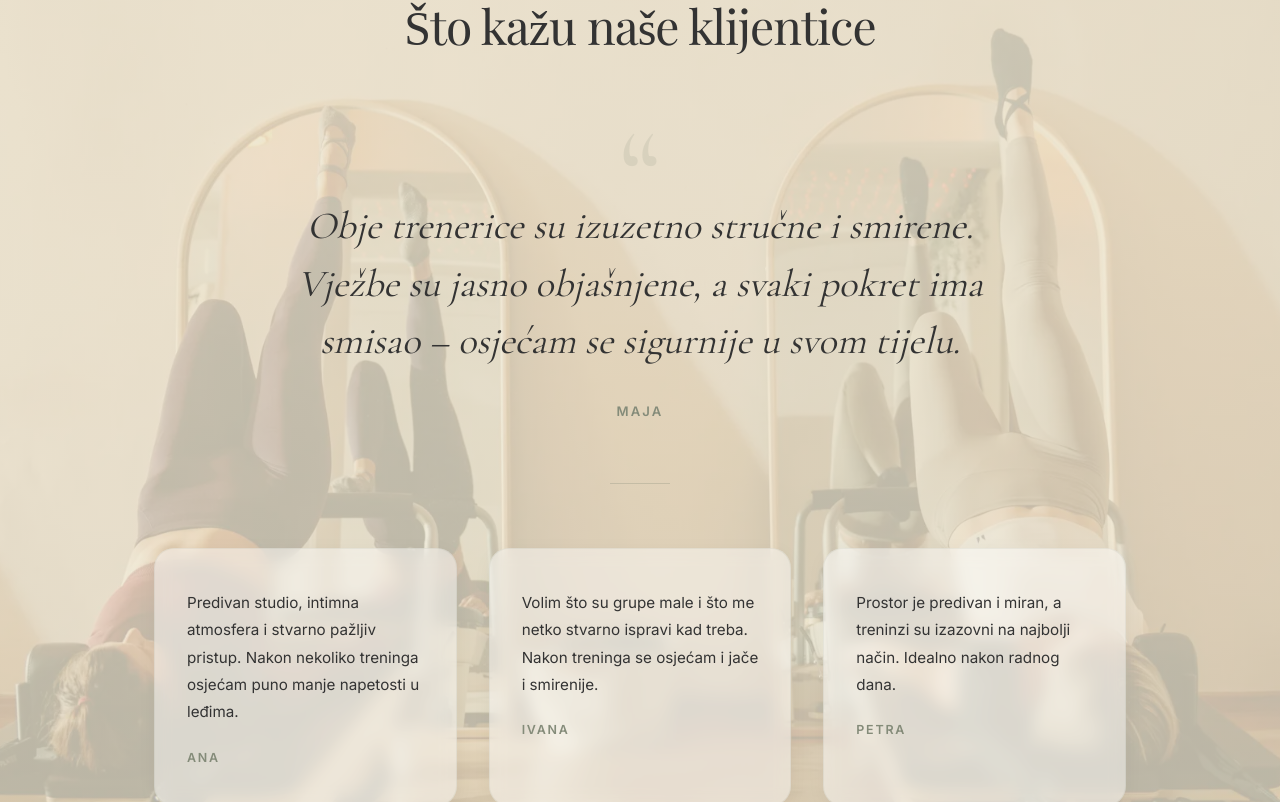
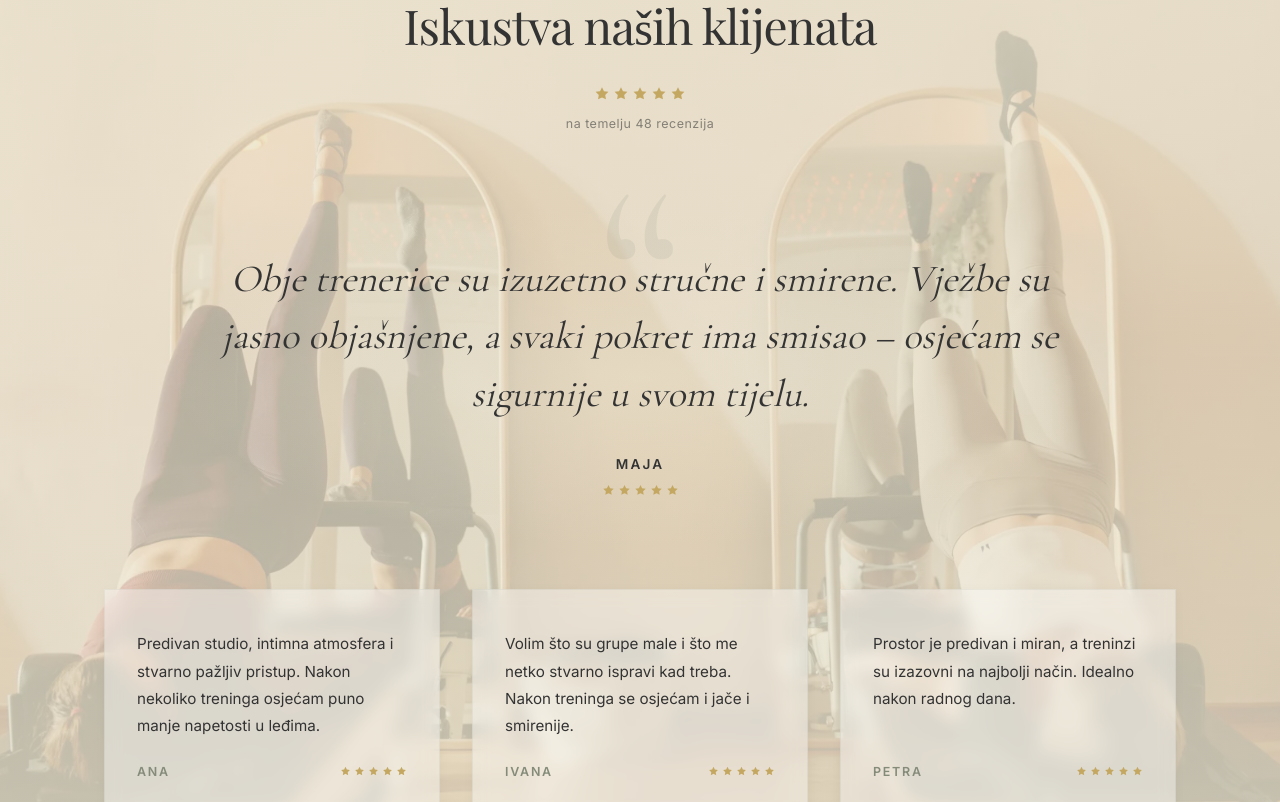
Before and after one commit to mateorumac/gioia-web, a React (Vite) app: page /en in a window 1280 px wide. Shown: the part 10298-11100 px from the top of the page. Built offline with nearby package versions, Linux system fonts and the light colour scheme.

Commit message:
reviews done

```diff
--- a/src/components/ReviewsSection.jsx
+++ b/src/components/ReviewsSection.jsx
@@ -1,18 +1,5 @@
 import "../styles/ReviewsSection.css";
-
-import bgDSC1576 from "../assets/images/DSC_1576.webp";
-import bgDSC8285 from "../assets/images/DSC_8285.webp";
-import bgDSC8332 from "../assets/images/DSC_8332.webp";
-import bgIMG1588 from "../assets/images/IMG_1588.webp";
-
-const backgroundOptions = {
-  DSC_1576: bgDSC1576,
-  DSC_8285: bgDSC8285,
-  DSC_8332: bgDSC8332,
-  IMG_1588: bgIMG1588,
-};
-
-const selectedBackground = backgroundOptions.IMG_1588;
+import sectionBg from "../assets/images/IMG_1588.webp";
 
 const testimonials = [
   {
@@ -41,6 +28,25 @@ const testimonials = [
   },
 ];
 
+const StarIcon = ({ className }) => (
+  <svg
+    className={className}
+    viewBox="0 0 20 20"
+    fill="currentColor"
+    xmlns="http://www.w3.org/2000/svg"
+  >
+    <path d="M10 1.5l2.47 5.01 5.53.8-4 3.9.94 5.49L10 14.26 5.06 16.7 6 11.21l-4-3.9 5.53-.8L10 1.5z" />
+  </svg>
+);
+
+const Stars = ({ count = 5, className = "" }) => (
+  <div className={`testimonialsSection__stars ${className}`}>
+    {Array.from({ length: count }, (_, i) => (
+      <StarIcon key={i} className="testimonialsSection__starIcon" />
+    ))}
+  </div>
+);
+
 function ReviewsSection() {
   const featured = testimonials.find((t) => t.featured);
   const supporting = testimonials.filter((t) => !t.featured);
@@ -49,15 +55,22 @@ function ReviewsSection() {
     <section
       className="testimonialsSection"
       id="reviews"
-      style={{ backgroundImage: `url(${selectedBackground})` }}
+      style={{ backgroundImage: `url(${sectionBg})` }}
     >
       <div className="testimonialsSection__overlay" />
 
       <div className="testimonialsSection__inner">
         <p className="testimonialsSection__eyebrow">Recenzije</p>
         <h2 className="testimonialsSection__title">
-          Što kažu naše klijentice
+          Iskustva naših klijenata
         </h2>
+
+        <div className="testimonialsSection__credibilityBlock">
+          <Stars className="testimonialsSection__stars--credibility" />
+          <p className="testimonialsSection__credibilityText">
+            na temelju 48 recenzija
+          </p>
+        </div>
 
         <div className="testimonialsSection__featured">
           <span className="testimonialsSection__quoteMark">&ldquo;</span>
@@ -65,15 +78,17 @@ function ReviewsSection() {
             {featured.text}
           </blockquote>
           <p className="testimonialsSection__featuredName">{featured.name}</p>
+          <Stars className="testimonialsSection__stars--featured" />
         </div>
-
-        <div className="testimonialsSection__divider" />
 
         <div className="testimonialsSection__grid">
           {supporting.map((t) => (
             <article key={t.id} className="testimonialsSection__card">
               <p className="testimonialsSection__cardText">{t.text}</p>
-              <p className="testimonialsSection__cardName">{t.name}</p>
+              <div className="testimonialsSection__cardFooter">
+                <p className="testimonialsSection__cardName">{t.name}</p>
+                <Stars className="testimonialsSection__stars--card" />
+              </div>
             </article>
           ))}
         </div>
--- a/src/styles/ReviewsSection.css
+++ b/src/styles/ReviewsSection.css
@@ -15,9 +15,9 @@
   inset: 0;
   background: linear-gradient(
     180deg,
-    rgba(236, 229, 209, 0.88) 0%,
-    rgba(236, 229, 209, 0.82) 40%,
-    rgba(236, 229, 209, 0.78) 100%
+    rgba(236, 229, 209, 0.92) 0%,
+    rgba(236, 229, 209, 0.74) 45%,
+    rgba(236, 229, 209, 0.86) 100%
   );
   z-index: 0;
 }
@@ -25,7 +25,7 @@
 .testimonialsSection__inner {
   position: relative;
   z-index: 1;
-  max-width: 1100px;
+  max-width: 1200px;
   margin: 0 auto;
   padding: 8rem 4rem;
   text-align: center;
@@ -47,26 +47,66 @@
   font-weight: 400;
   letter-spacing: -0.02em;
   color: var(--color-text);
-  margin: 0 0 5rem;
+  margin: 0 0 1.8rem;
+}
+
+/* Credibility block — below title */
+.testimonialsSection__credibilityBlock {
+  margin-bottom: 4.5rem;
+}
+
+.testimonialsSection__stars {
+  display: inline-flex;
+  align-items: center;
+  gap: 3px;
+}
+
+.testimonialsSection__starIcon {
+  display: block;
+}
+
+.testimonialsSection__stars--credibility .testimonialsSection__starIcon {
+  width: 16px;
+  height: 16px;
+  color: #c4a862;
+}
+
+.testimonialsSection__credibilityText {
+  font-family: var(--font-inter);
+  font-size: 0.78rem;
+  letter-spacing: 0.04em;
+  color: var(--color-text);
+  opacity: 0.55;
+  margin: 0.6rem 0 0;
 }
 
 /* Featured testimonial */
 .testimonialsSection__featured {
   position: relative;
-  max-width: 780px;
-  margin: 0 auto 4rem;
-  padding: 0 2rem;
+  max-width: 950px;
+  margin: 0 auto 2.5rem;
+  padding: 3rem 2rem;
+  text-align: center;
+  background: radial-gradient(
+    ellipse at center,
+    rgba(236, 229, 209, 0.5) 0%,
+    transparent 70%
+  );
+  border-radius: 8px;
 }
 
 .testimonialsSection__quoteMark {
-  display: block;
+  position: absolute;
+  top: -3.5rem;
+  left: 50%;
+  transform: translateX(-50%);
   font-family: var(--font-cormorant);
-  font-size: 8rem;
-  line-height: 0.6;
+  font-size: 16rem;
+  line-height: 1;
   color: var(--color-sage);
-  opacity: 0.15;
+  opacity: 0.12;
   pointer-events: none;
-  margin-bottom: -1rem;
+  user-select: none;
 }
 
 .testimonialsSection__featuredQuote {
@@ -77,25 +117,27 @@
   line-height: 1.5;
   color: var(--color-text);
   margin: 0 0 2rem;
+  position: relative;
 }
 
 .testimonialsSection__featuredName {
   font-family: var(--font-inter);
-  font-size: 0.82rem;
+  font-size: 0.85rem;
   font-weight: 600;
   letter-spacing: 0.16em;
   text-transform: uppercase;
-  color: var(--color-sage);
-  margin: 0;
+  color: var(--color-text);
+  margin: 0 0 0.6rem;
 }
 
-/* Divider */
-.testimonialsSection__divider {
-  width: 60px;
-  height: 1px;
-  background: var(--color-sage);
-  opacity: 0.3;
-  margin: 0 auto 4rem;
+.testimonialsSection__stars--featured {
+  justify-content: center;
+}
+
+.testimonialsSection__stars--featured .testimonialsSection__starIcon {
+  width: 13px;
+  height: 13px;
+  color: #c4a862;
 }
 
 /* Supporting cards grid */
@@ -106,19 +148,21 @@
 }
 
 .testimonialsSection__card {
-  background: rgba(255, 255, 255, 0.45);
+  background: rgba(255, 255, 255, 0.4);
   border: 1px solid rgba(132, 139, 121, 0.1);
-  border-radius: 20px;
+  border-radius: 0;
   padding: 2.5rem 2rem;
   text-align: left;
-  box-shadow: 0 4px 20px rgba(0, 0, 0, 0.04);
+  box-shadow: 0 2px 12px rgba(0, 0, 0, 0.03);
   backdrop-filter: blur(8px);
   transition: transform 0.3s ease, box-shadow 0.3s ease;
+  display: flex;
+  flex-direction: column;
 }
 
 .testimonialsSection__card:hover {
-  transform: translateY(-4px);
-  box-shadow: 0 8px 32px rgba(0, 0, 0, 0.08);
+  transform: translateY(-3px);
+  box-shadow: 0 6px 24px rgba(0, 0, 0, 0.06);
 }
 
 .testimonialsSection__cardText {
@@ -127,6 +171,14 @@
   line-height: 1.8;
   color: var(--color-text);
   margin: 0 0 1.5rem;
+  flex: 1;
+}
+
+.testimonialsSection__cardFooter {
+  display: flex;
+  align-items: center;
+  justify-content: space-between;
+  gap: 1rem;
 }
 
 .testimonialsSection__cardName {
@@ -137,6 +189,16 @@
   text-transform: uppercase;
   color: var(--color-sage);
   margin: 0;
+}
+
+.testimonialsSection__stars--card {
+  flex-shrink: 0;
+}
+
+.testimonialsSection__stars--card .testimonialsSection__starIcon {
+  width: 11px;
+  height: 11px;
+  color: #c4a862;
 }
 
 /* ── Responsive ── */
@@ -152,12 +214,21 @@
   }
 
   .testimonialsSection__title {
-    margin-bottom: 4rem;
+    margin-bottom: 1.5rem;
+  }
+
+  .testimonialsSection__credibilityBlock {
+    margin-bottom: 3.5rem;
   }
 
   .testimonialsSection__featured {
-    margin-bottom: 3rem;
-    padding: 0;
+    margin-bottom: 2rem;
+    padding: 2rem 0;
+  }
+
+  .testimonialsSection__quoteMark {
+    font-size: 12rem;
+    top: -2.5rem;
   }
 
   .testimonialsSection__grid {
@@ -172,19 +243,21 @@
   }
 
   .testimonialsSection__title {
+    margin-bottom: 1.2rem;
+  }
+
+  .testimonialsSection__credibilityBlock {
     margin-bottom: 3rem;
   }
 
   .testimonialsSection__quoteMark {
-    font-size: 6rem;
+    font-size: 9rem;
+    top: -2rem;
   }
 
   .testimonialsSection__featured {
-    margin-bottom: 2.5rem;
-  }
-
-  .testimonialsSection__divider {
-    margin-bottom: 3rem;
+    margin-bottom: 2rem;
+    padding: 1.5rem 0;
   }
 
   .testimonialsSection__grid {
@@ -203,7 +276,8 @@
   }
 
   .testimonialsSection__quoteMark {
-    font-size: 5rem;
+    font-size: 7rem;
+    top: -1.5rem;
   }
 
   .testimonialsSection__featuredQuote {
@@ -213,4 +287,9 @@
   .testimonialsSection__cardText {
     font-size: 0.9rem;
   }
+
+  .testimonialsSection__stars--credibility .testimonialsSection__starIcon {
+    width: 14px;
+    height: 14px;
+  }
 }
```
